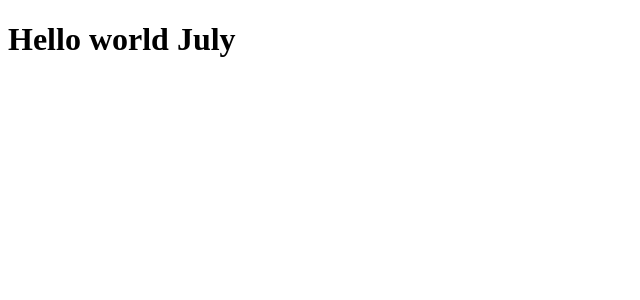
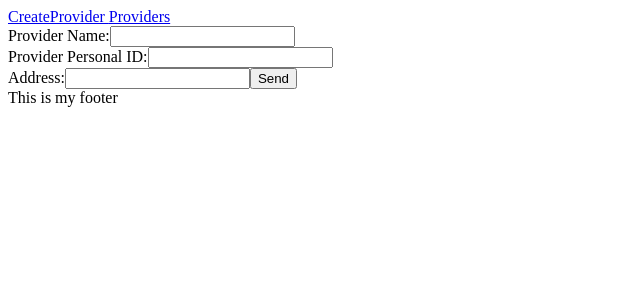
Before and after one commit to JulyTatiana/Front-Challenge, a React (Vite) app: page / in a window 1280 px wide. Shown: the top 300 px of the page, without its empty margins (0-640 px from the left). Built offline with nearby package versions, Linux system fonts and the light colour scheme.

Commit message:
Provider updated

```diff
--- a/src/App.tsx
+++ b/src/App.tsx
@@ -1,8 +1,16 @@
+import { BrowserRouter } from "react-router-dom"
+import P_Routes from "./routes/P_Routes"
+
 function App() {
 
   return (
-    <div className="App">
-      <h1> Hello world July </h1>
+    <div>
+      <BrowserRouter>
+      <P_Routes />
+      <footer>
+        This is my footer
+      </footer>
+      </BrowserRouter>
     </div>
   )
 }
--- a/src/actions/CreateProviderAction.ts
+++ b/src/actions/CreateProviderAction.ts
@@ -1,12 +1,12 @@
 import { addProvider } from "../state/slice/ProviderSlice"
 
 
-const createProvider = async (providerName:string, provId:string, address:string, dispatch:any) => {
+const createProvider = async (providerName:string, providerIdentification:string, providerAddress:string, dispatch:any) => {
 
     const createBody = {
         "providerName": providerName,
-        "providerPersonalId": provId,
-        "address": address
+        "providerPersonalId": providerIdentification,
+        "address": providerAddress
     }
 
     let createRequest = await fetch('http://localhost:8080/create/provider', {
--- a/src/components/ProviderForm.tsx
+++ b/src/components/ProviderForm.tsx
@@ -13,21 +13,21 @@ const ProviderForm = () => {
     const onChangeProviderName = (e:React.ChangeEvent<HTMLInputElement>) =>
         setProviderName(e.target.value)
 
-    const [provId, setProvId] = useState('')
-    const onChangeProvId = (e:React.ChangeEvent<HTMLInputElement>) =>
-        setProvId(e.target.value)
+    const [providerIdentification, setProviderIdentification] = useState('')
+    const onChangeProviderIdentification = (e:React.ChangeEvent<HTMLInputElement>) =>
+        setProviderIdentification(e.target.value)
 
-    const [address, setAddress] = useState('')
-    const onChangeAddress = (e:React.ChangeEvent<HTMLInputElement>) =>
-        setAddress(e.target.value)
+    const [providerAddress, setProviderAddress] = useState('')
+    const onChangeProviderAddress = (e:React.ChangeEvent<HTMLInputElement>) =>
+        setProviderAddress(e.target.value)
 
 
     const sendForm = (e:React.FormEvent<HTMLButtonElement>) =>{
         e.preventDefault()
-        createProvider(providerName, provId, address, dispatch)
+        createProvider(providerName, providerIdentification, providerAddress, dispatch)
         setProviderName('')
-        setProvId('')
-        setAddress('')
+        setProviderIdentification('')
+        setProviderAddress('')
     }
 
   return (
@@ -37,10 +37,10 @@ const ProviderForm = () => {
           value={providerName} onChange={onChangeProviderName} /> <br />
           <label htmlFor="provPersonalID">Provider Personal ID:</label>
           <input type="text" name="provPersonalID"
-           value={provId} onChange={ onChangeProvId } /> <br />
+           value={providerIdentification} onChange={ onChangeProviderIdentification } /> <br />
            <label htmlFor="address"> Address:</label>
            <input type="text" name="address"
-           value={address} onChange={ onChangeAddress }/>
+           value={providerAddress} onChange={ onChangeProviderAddress }/>
            <button onClick={ sendForm }>Send</button>
       </form>
     )
--- a/src/main.tsx
+++ b/src/main.tsx
@@ -1,9 +1,14 @@
 import React from 'react'
 import ReactDOM from 'react-dom/client'
+import { Provider } from 'react-redux'
 import App from './App'
+import store from './state/Store'
 
 ReactDOM.createRoot(document.getElementById('root')!).render(
   <React.StrictMode>
-    <App />
+    <Provider store={store}>
+      <App />
+    </Provider>
+
   </React.StrictMode>
 )
```
